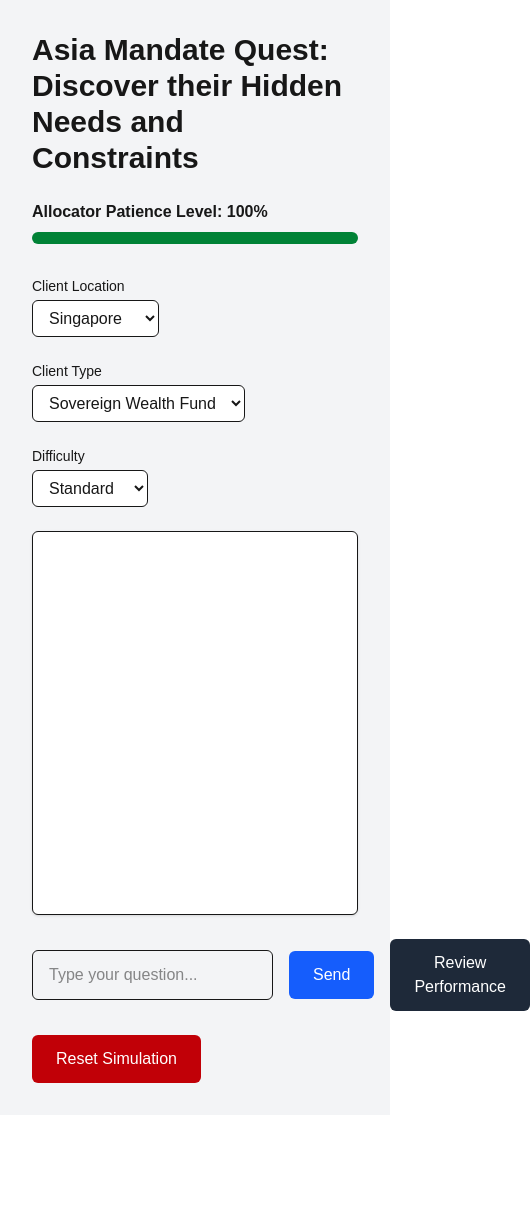
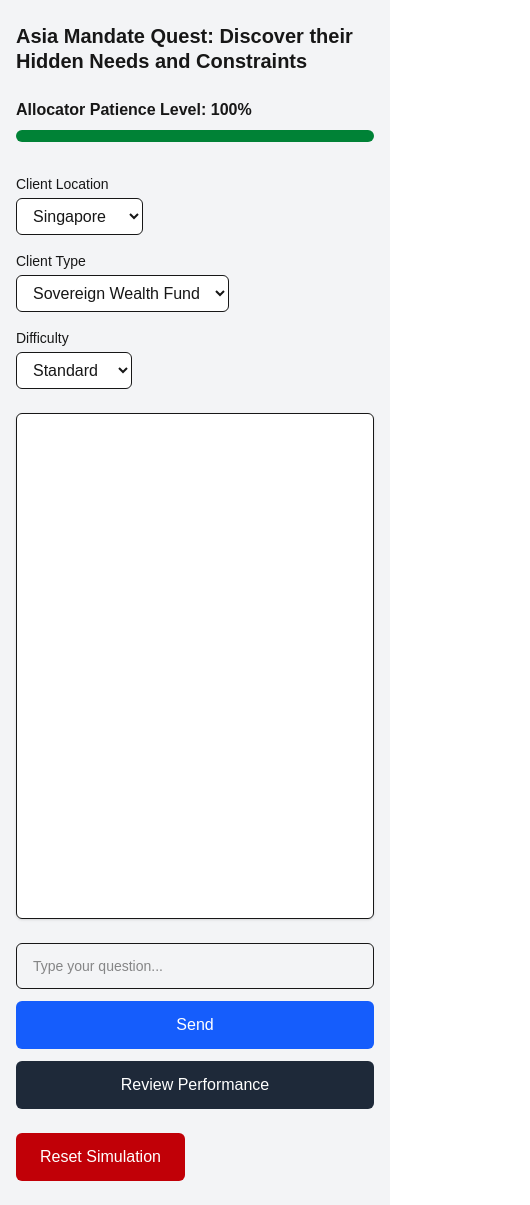
Before and after one commit to emailden-git/asia-mandate-quest, a Next.js app: page /chat in a window 390 px wide. Shown: the whole page, 530 px wide, since content can reach past the window. Before the commit the page ends 1115 px from the top, so only its background shows below. Built offline with nearby package versions, Linux system fonts and the light colour scheme.

Commit message:
mobile ready format

```diff
--- a/app/chat/page.tsx
+++ b/app/chat/page.tsx
@@ -86,10 +86,10 @@ export default function ChatPage() {
   };
 
   return (
-    <main className="min-h-screen bg-gray-100 p-8">
-      <div className="max-w-5xl mx-auto">
+<main className="min-h-screen bg-gray-100 px-4 py-6 sm:p-8">
+        <div className="max-w-5xl mx-auto">
 
-        <h1 className="text-3xl font-bold mb-6">
+        <h1 className="text-xl sm:text-3xl font-bold mb-6 leading-tight">
           Asia Mandate Quest: Discover their Hidden Needs and Constraints
         </h1>
 
@@ -114,7 +114,7 @@ export default function ChatPage() {
         </div>
 
         {/* ✅ CONTROLS */}
-        <div className="flex flex-wrap gap-6 mb-6">
+        <div className="flex flex-col sm:flex-row sm:flex-wrap gap-4 sm:gap-6 mb-6">
 
           <div>
             <label className="block text-sm mb-1">Client Location</label>
@@ -157,13 +157,12 @@ export default function ChatPage() {
         </div>
 
         {/* ✅ CHAT BOX */}
-        <div className="bg-white rounded-md shadow-sm border p-6 h-96 overflow-y-auto mb-6">
-          {messages.map((msg, index) => (
+<div className="bg-white rounded-md shadow-sm border p-4 sm:p-6 h-[60vh] sm:h-96 overflow-y-auto mb-6">          {messages.map((msg, index) => (
             <div key={index} className="mb-4">
               <span className="font-semibold">
                 {msg.role === "user" ? "You:" : "AI:"}
               </span>
-              <div className="whitespace-pre-wrap mt-1">
+              <div className="whitespace-pre-wrap break-words mt-1 text-sm sm:text-base">
                 {msg.content}
               </div>
             </div>
@@ -177,17 +176,17 @@ export default function ChatPage() {
         </div>
 
         {/* ✅ INPUT */}
-        <div className="flex items-center gap-4 mb-6">
+        <div className="flex flex-col sm:flex-row items-stretch sm:items-center gap-3 sm:gap-4 mb-6">
           <input
             value={message}
             onChange={(e) => setMessage(e.target.value)}
             placeholder="Type your question..."
-            className="flex-1 px-4 py-3 border rounded-md"
+            className="flex-1 px-4 py-3 border rounded-md text-sm sm:text-base"
           />
 
           <button
             onClick={sendMessage}
-            className="px-6 py-3 bg-blue-600 text-white rounded-md hover:bg-blue-700 transition"
+            className="px-4 sm:px-6 py-3 bg-blue-600 text-white rounded-md hover:bg-blue-700 transition"
           >
             Send
           </button>
```
